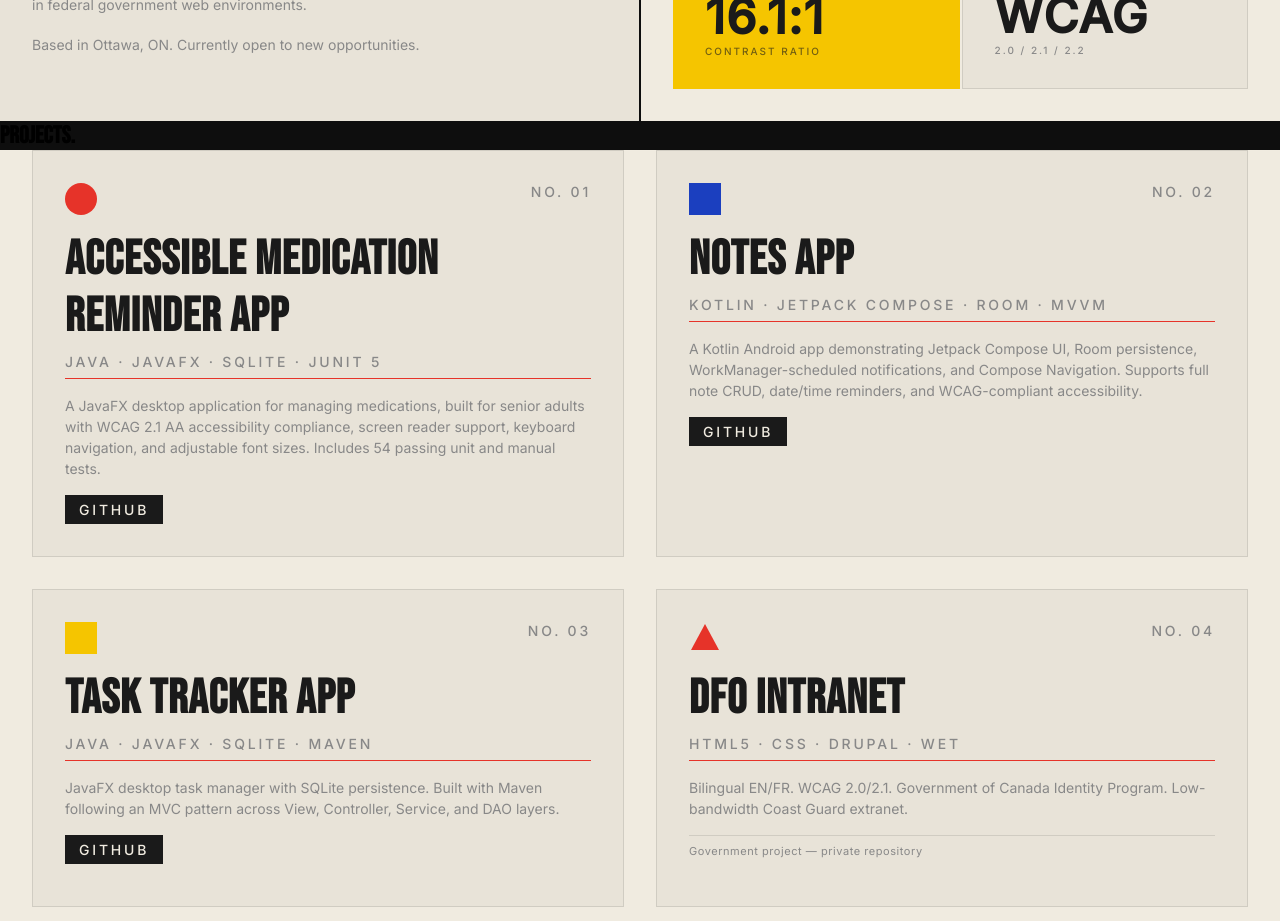
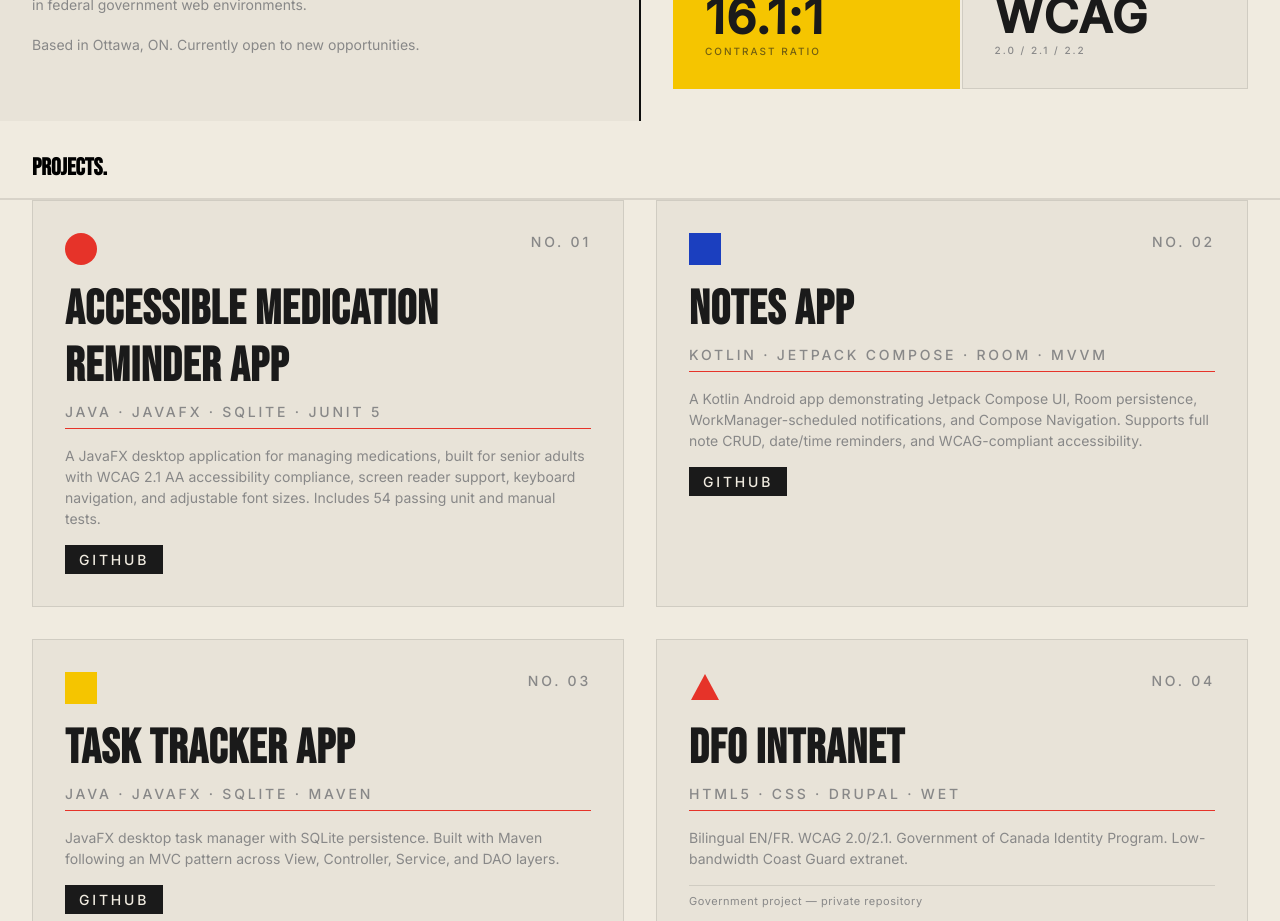
Before and after one commit to jennabeachcodes/jenna-beach-portfolio, a React (Create React App) app: page / in a window 1280 px wide. Shown: the part 920-1841 px from the top of the page. Built offline with nearby package versions, Linux system fonts and the light colour scheme; no server answers; a web font is replaced by a local one.

Commit message:
fix fetch in github serverless function

```diff
--- a/api/github.ts
+++ b/api/github.ts
@@ -1,4 +1,5 @@
 import type { VercelRequest, VercelResponse } from '@vercel/node';
+import fetch from 'node-fetch';
 
 const REPOS = [
   'accessiblemedrx',
@@ -22,7 +23,7 @@ export default async function handler(req: VercelRequest, res: VercelResponse) {
           }
         );
         if (!response.ok) throw new Error(`Failed to fetch ${repo}`);
-        const data = await response.json();
+        const data = await response.json() as any;
         return {
           name: data.name,
           description: data.description,
@@ -37,6 +38,7 @@ export default async function handler(req: VercelRequest, res: VercelResponse) {
     res.setHeader('Cache-Control', 's-maxage=3600');
     res.status(200).json(results);
   } catch (error) {
+    console.error(error);
     res.status(500).json({ error: 'Failed to fetch GitHub data' });
   }
 }
--- a/package.json
+++ b/package.json
@@ -13,6 +13,7 @@
     "@types/node": "^16.18.126",
     "@types/react": "^19.2.17",
     "@types/react-dom": "^19.2.3",
+    "node-fetch": "^3.3.2",
     "react": "^19.2.7",
     "react-dom": "^19.2.7",
     "react-scripts": "5.0.1",
--- a/src/components/Projects/Projects.module.scss
+++ b/src/components/Projects/Projects.module.scss
@@ -1,9 +1,10 @@
 @use '../../styles/tokens' as *;
 @use '../../styles/typography' as *;
 
-.section {
+.sectionHeader {
   background: var(--color-bg);
-  padding: $space-lg $space-md;
+  padding: $space-md $space-md $space-sm $space-md;
+  border-bottom: $grid-gap solid var(--color-border);
   transition: background 0.3s ease;
 }
 
```
Also changed, not shown: 1 other file (tests, documents, lock files or other folders).
